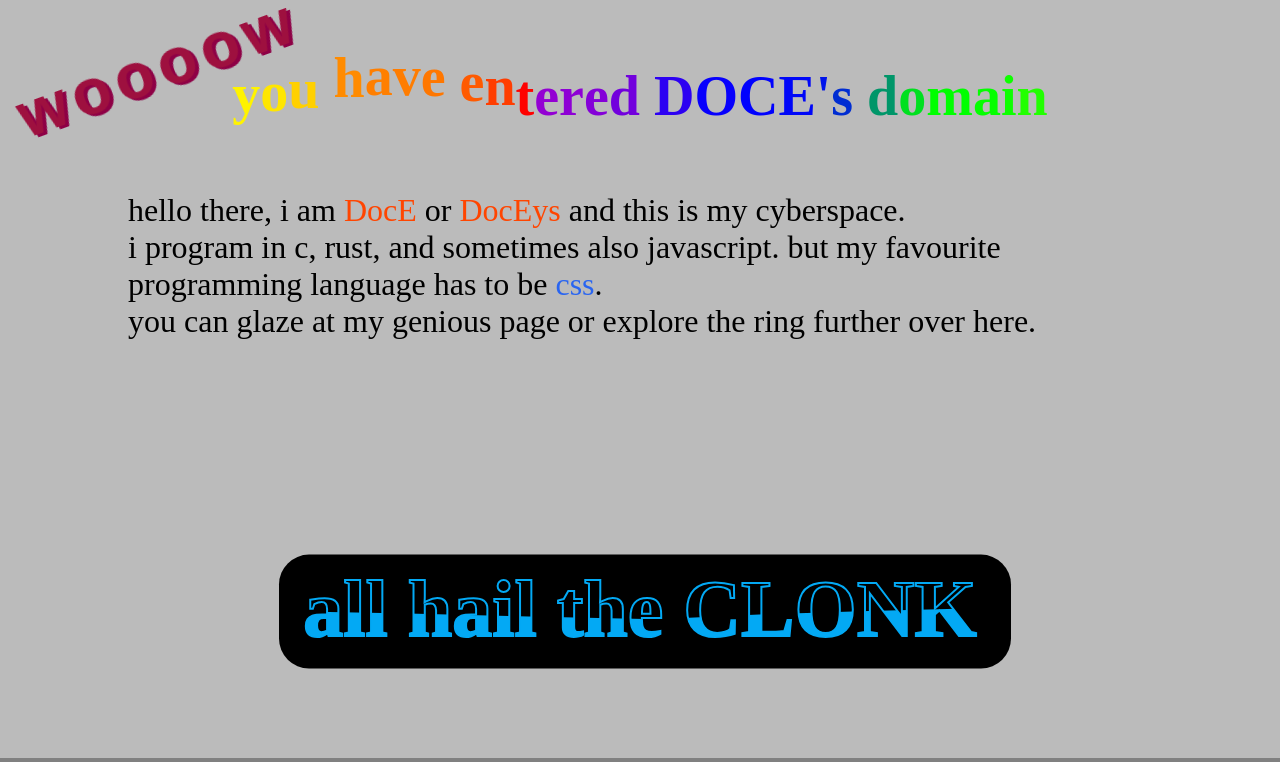
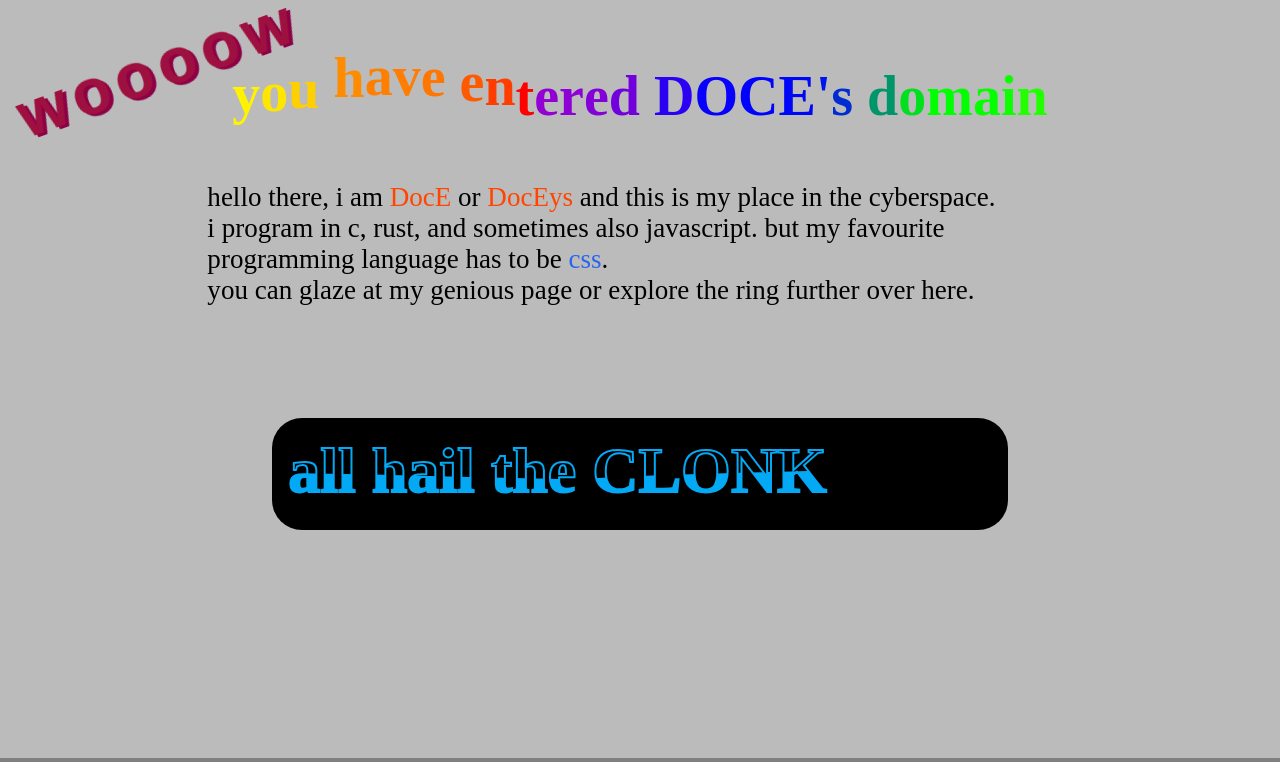
Before and after one commit to d-hain/lcolonq-cyberspace, a website built with Vite: page index.html in a window 1280 px wide. Shown: the top 762 px of the page. Built offline with nearby package versions, Linux system fonts and the light colour scheme.

Commit message:
feat: custom font, revert css `&` selector, fix on firefox

```diff
--- a/index.html
+++ b/index.html
@@ -66,7 +66,7 @@
             <span class="orange">
                 DocEys
             </span>
-            and this is my cyberspace. <br />
+            and this is my place in the cyberspace. <br />
             i program in
 
             <!-- C book with glasses animation inspired by jdh -->
@@ -85,7 +85,9 @@
             and sometimes also
 
             <!-- TODO: make animation on hover idk -->
-            javascript.
+            <span id="javascript-text">
+                javascript
+            </span>.
 
             but my favourite programming language has to be
             <!-- I love CSS -->
--- a/style.css
+++ b/style.css
@@ -5,6 +5,16 @@
     --color-tertiary: #770058;
     --color-quaternary: #600047;
     --color-quinary: #44001a;
+}
+
+@font-face {
+    font-family: "JetBrains Mono";
+    src: url("/assets/JetbrainsMonoRegular.ttf") format("truetype")
+         url("/assets/JetbrainsMonoRegular.woff") format("woff")
+}
+
+html {
+    font-family: "JetBrains Mono";
 }
 
 body {
@@ -24,11 +34,11 @@ span {
 
 nav {
     z-index: 12;
+}
 
-    & span {
+nav span {
     font-style: italic;
     font-weight: 900;
-    }
 }
 
 .orange {
@@ -41,7 +51,7 @@ nav {
     padding-left: 2em;
     padding-right: 2em;
 
-    font-size: 2em;
+    font-size: 1.69em;
 }
 
 .not-selectable {
@@ -57,18 +67,18 @@ nav {
 
 #css-text {
     color: #2965f1;
+}
 
-    &:hover {
+#css-text:hover {
     text-transform: uppercase;
+}
 
-        & + #css-logo-trophy {
+#css-text:hover + #css-logo-trophy {
     bottom: 0;
 }
 
-        & #confetti-canvas {
+#css-text:hover #confetti-canvas {
     top: 0;
-        }
-    }
 }
 
 #css-logo-trophy {
@@ -77,7 +87,7 @@ nav {
     z-index: 13;
     width: 20em;
     height: 24em;
-    bottom: -100%;
+    bottom: -1000%;
 
     /* Center element */
     left: 0;
@@ -106,7 +116,7 @@ nav {
     position: absolute;
 
     left: 0;
-    top: -100%;
+    top: -1000%;
 
     z-index: 11;
 }
@@ -117,10 +127,10 @@ nav {
 
 #c-popup-text:hover {
     color: blue;
+}
 
-    & + #c-book-image {
+#c-popup-text:hover + #c-book-image {
     transform: translateX(115vw) rotate(69deg);
-    }
 }
 
 #c-book-image {
@@ -143,20 +153,20 @@ nav {
     padding: 0;
 
     color: #b7410e;
+}
 
-    & + #ferris-image {
+#ferris-popup-text:hover + #ferris-image {
     display: block;
 
     opacity: 1;
     transform: translateY(-27px) translateX(-42px) rotate(30deg);
-    }
 }
 
 #ferris-image {
     position: absolute;
 
     z-index: 13;
-    width: 7em;
+    width: 10em;
     left: 0;
     bottom: 0;
 
@@ -170,33 +180,44 @@ nav {
 /* Water animation Text */
 /* -------------------- */
 
+.clonk {
+    margin-top: 7em;
+}
+
+.clonk h2 {
+    position: absolute;
+
+    font-size: 4em;
+
+    transform: translateY(-50%) translateX(3%);
+}
+
+/* * { */
+/*     border-width: 2px; */
+/*     border-color: red; */
+/*     border-style: solid; */
+/* } */
+
+.clonk h2:nth-child(1) {
+    color: transparent;
+    -webkit-text-stroke: 2px #03a9f4;
+}
+
+.clonk h2:nth-child(2) {
+    color: #03a9f4;
+    animation: water 4s ease-in-out infinite;
+}
+
 .clonk-bg {
-    position: absolute;
     z-index: -1;
 
-    padding-left: 45.5em;
-    padding-bottom: 6em;
+    width: 46em;
+    height: 7em;
 
     background-color: #000000;
     border-radius: 30px;
-
-    transform: translateY(-10.4em) translateX(-1.5em);
 }
 
-.clonk h2 {
-    font-size: 5em;
-
-    &:nth-child(1) {
-        color: transparent;
-        -webkit-text-stroke: 2px #03a9f4;
-        transform: translateY(1.98em);
-    }
-
-    &:nth-child(2) {
-        color: #03a9f4;
-        animation: water 4s ease-in-out infinite;
-    }
-}
 
 @keyframes water {
 0%,
@@ -316,8 +337,9 @@ nav {
 
     font-size: 3.5em;
     font-weight: 700;
+}
 
-    & span {
+.wavy-rainbow-text span {
     display: inline-block;
     position: relative;
 
@@ -325,7 +347,6 @@ nav {
 
     animation: wavy-rainbow-text 3.69s infinite;
     animation-delay: calc(.1s * var(--i));
-    }
 }
 
 @keyframes wavy-rainbow-text {
```
Also changed, not shown: README.md, assets/JetbrainsMonoRegular.ttf (added), assets/JetbrainsMonoRegular.woff (added). Lines whose indentation alone changed are shown as unchanged.
